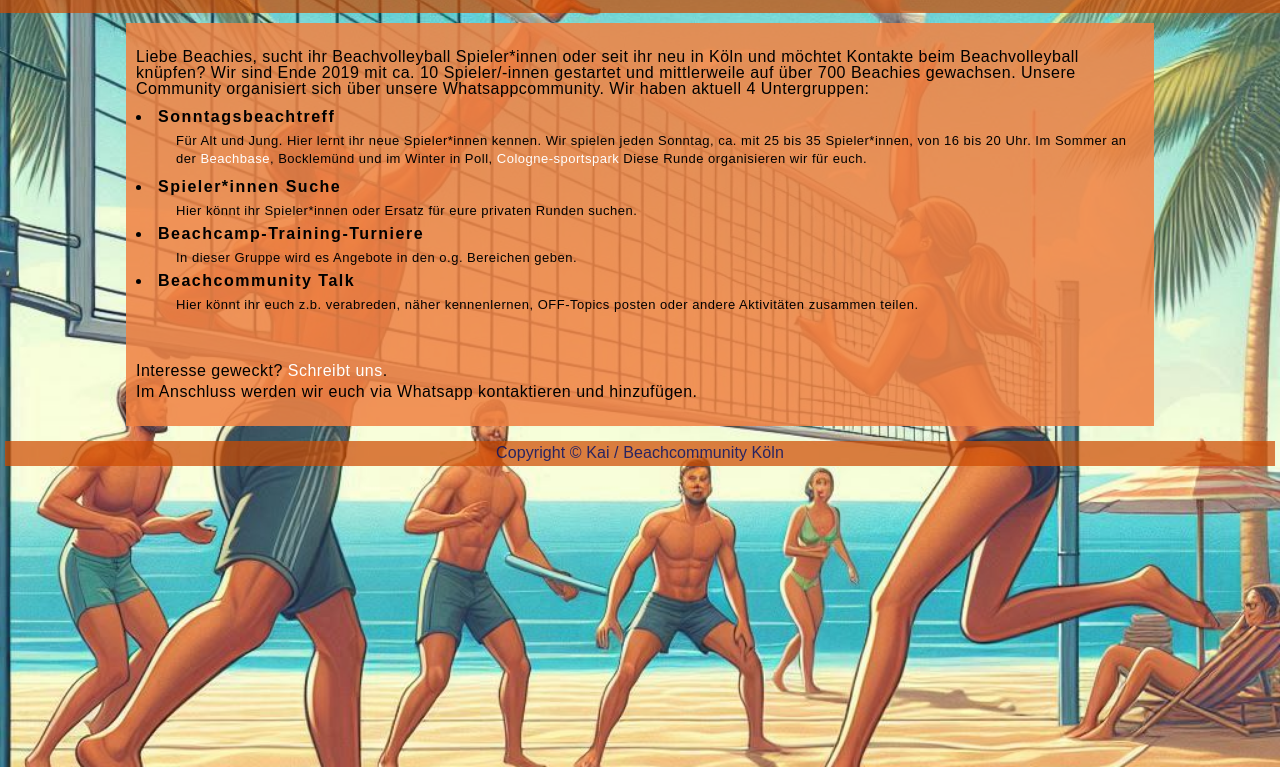
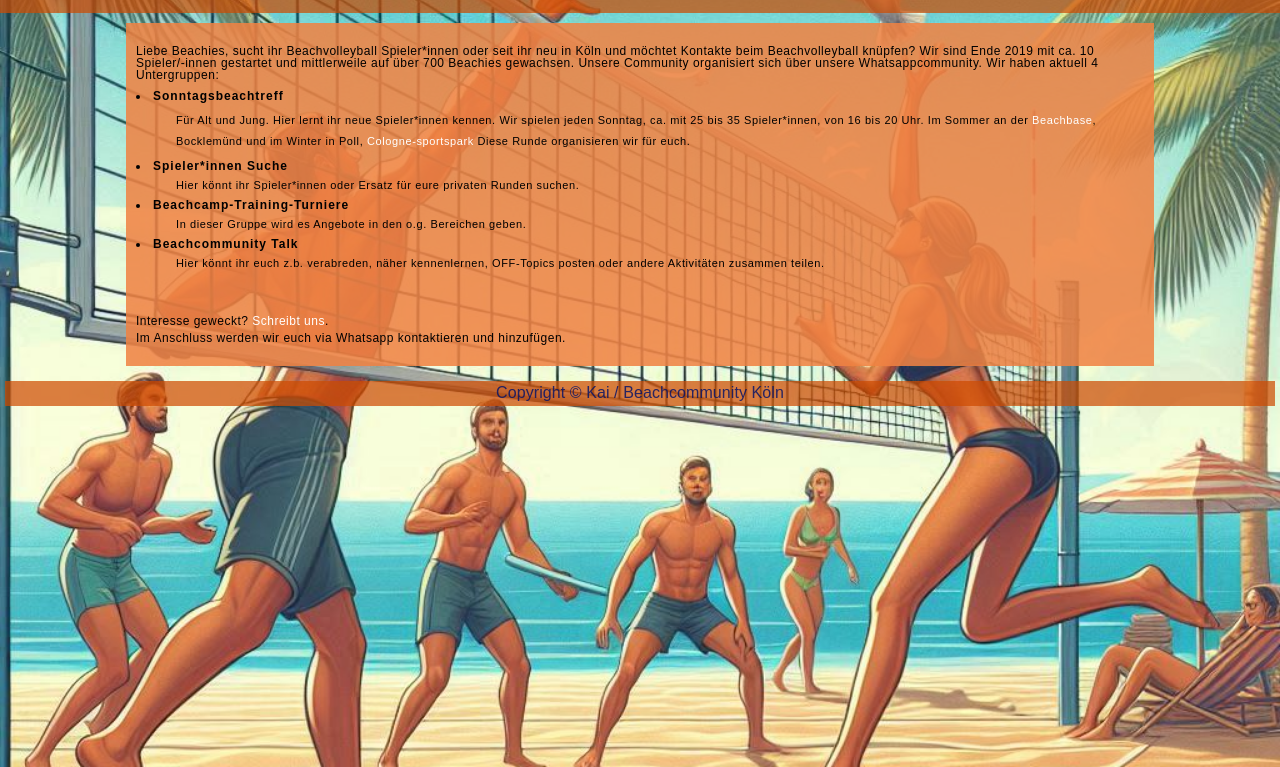
Before and after one commit to kaijo12345/Kompass-Musik, a plain HTML site: page index.html in a window 1280 px wide. Shown: the part 33-800 px from the top of the page. Drawn offline with Linux system fonts and the light colour scheme.

Commit message:
Add files via upload

```diff
--- a/css/style.css
+++ b/css/style.css
@@ -14,22 +14,24 @@ li {
 }
 
 .p1 {
-  font-weight: 100;
+  font-weight:lighter;
+  font-size: 12px;
   letter-spacing: 0.5px;
   line-height: 1;
   color: #000000;
 }
 .p2 {
   font-weight: 100;
-  font-size: small;
-  letter-spacing: 0.5px;
+  font-size: 11px;
+  letter-spacing: 0.6px;
   line-height: 1;
   color: #000000;
 }
 
 .p3 {
-  font-weight: 600;
-  letter-spacing: 1.5px;
+  font-weight: bold;
+  font-size: 12px;
+  letter-spacing: 1px;
   line-height: 0.5;
   color: #000000;
 }
```
